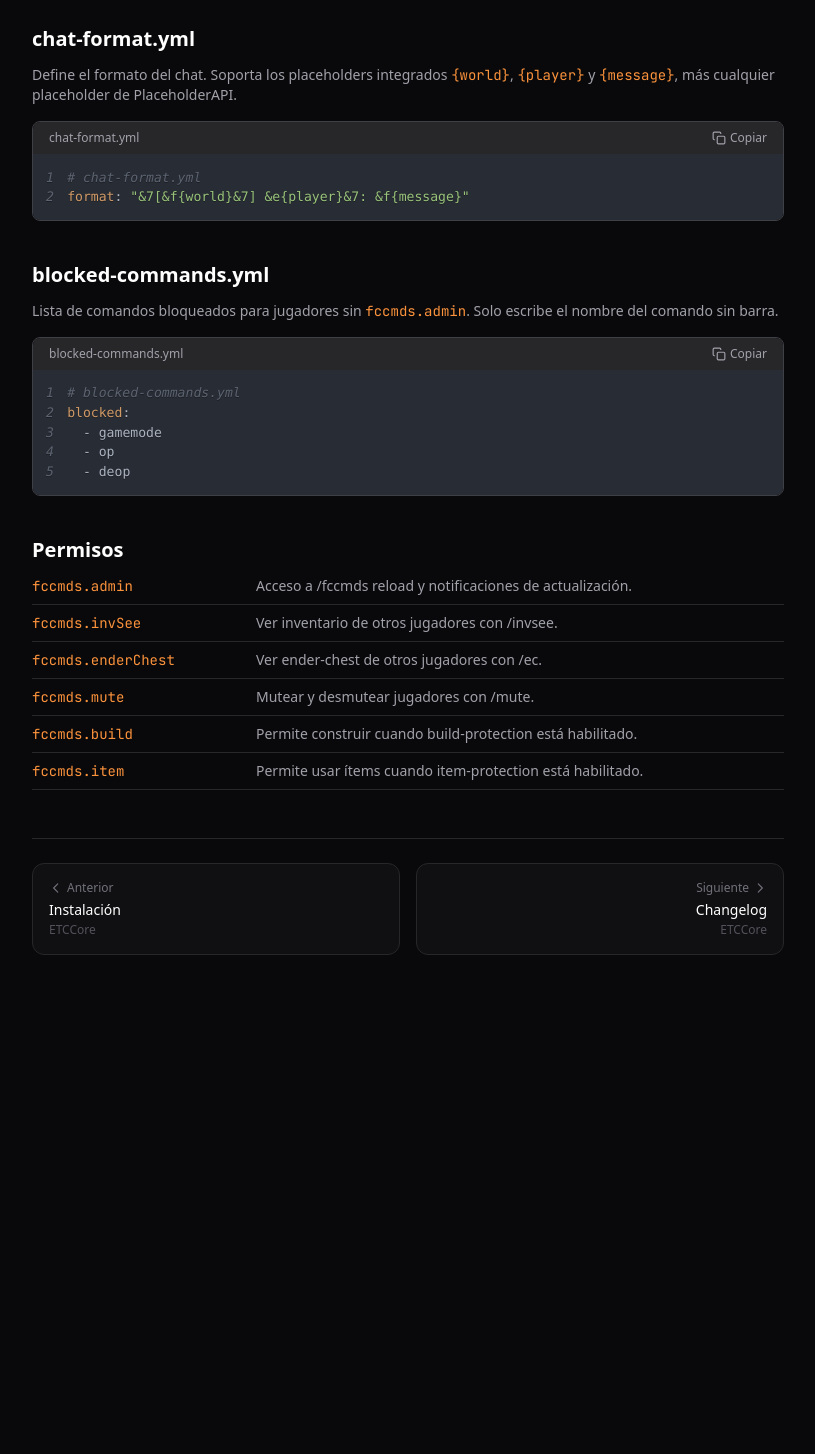
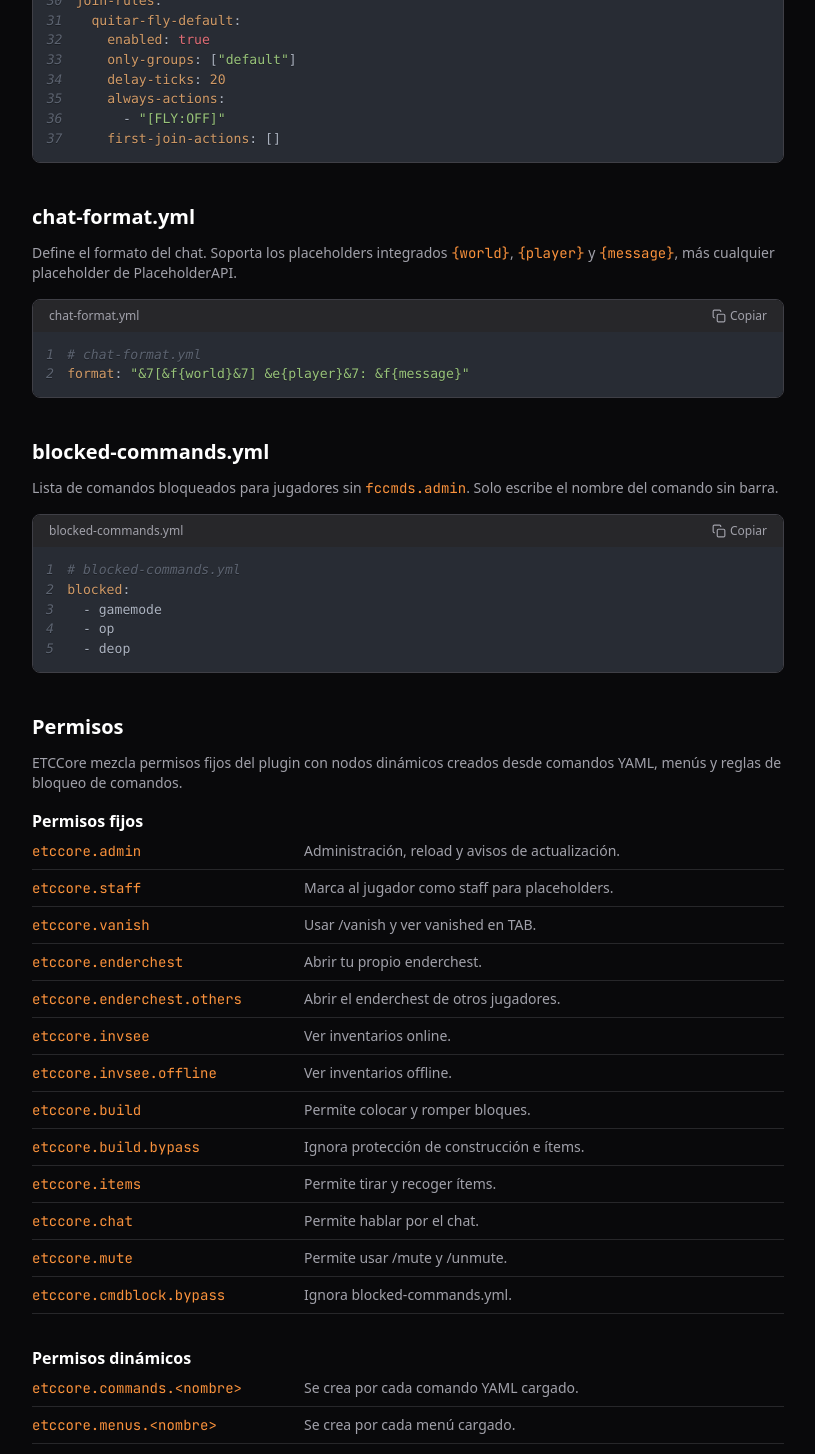
Before and after one commit to ETC-Minecraft/ETC-Minecraft-Docs, a React (Vite) app: page /etccore/config in a window 1280 px wide. Shown: the part 1330-2784 px from the top of the page, without its empty margins (248-1063 px from the left). Before the commit the page ends 2325 px from the top, so only its background shows below. Built offline with nearby package versions, Linux system fonts and the light colour scheme; the HTML template or start-up script is replaced by a standard one.

Commit message:
Document ETCCore permissions and fly actions

```diff
--- a/src/pages/Actions.jsx
+++ b/src/pages/Actions.jsx
@@ -1,4 +1,5 @@
 import CodeBlock from '../components/CodeBlock.jsx'
+import { Link } from 'react-router-dom'
 
 const actions = [
   { prefix: '[MESSAGE] texto',        desc: 'Envía un mensaje al jugador que ejecutó el comando. Soporta &colores.' },
@@ -6,6 +7,8 @@ const actions = [
   { prefix: '[CONSOLE] comando',      desc: 'Ejecuta un comando como consola.' },
   { prefix: '[PLAYER] comando',       desc: 'El jugador ejecuta un comando (sin barra).' },
   { prefix: '[ACTIONBAR] texto',      desc: 'Muestra texto en la barra de acción (encima del hotbar).' },
+  { prefix: '[FLY:ON]',               desc: 'Activa el vuelo del jugador forzando allowFlight y flying.' },
+  { prefix: '[FLY:OFF]',              desc: 'Desactiva el vuelo del jugador forzando allowFlight=false y flying=false.' },
   { prefix: '[TITLE] título;subtítulo', desc: 'Muestra un título en pantalla.' },
   { prefix: '[TITLE:fi:stay:fo] ...',  desc: 'Título con tiempos custom (ticks): fadeIn, stay, fadeOut.' },
   { prefix: '[SOUND] NOMBRE',         desc: 'Reproduce un sonido al jugador. Ej: ENTITY_ENDERMAN_TELEPORT' },
@@ -52,6 +55,11 @@ export default function Actions() {
         Las acciones se definen en la lista <code className="text-brand-400">actions:</code> de cada comando.
         Cada línea es una acción que se ejecuta en orden al usar el comando.
       </p>
+
+      <div className="mb-6 rounded-lg border border-zinc-800 bg-zinc-900/60 p-4 text-sm text-zinc-300">
+        Si vas a combinar acciones con permisos, grupos o reglas de entrada como <code className="text-brand-400">[FLY:OFF]</code>,
+        el listado completo de nodos disponibles está en <Link to="/etccore/config" className="text-brand-400 hover:underline">Configuración → Permisos</Link>.
+      </div>
 
       <h2 className="text-2xl font-bold text-white mt-8 mb-4">Referencia de acciones</h2>
       <div className="space-y-2">
--- a/src/pages/Config.jsx
+++ b/src/pages/Config.jsx
@@ -3,10 +3,10 @@ import CodeBlock from '../components/CodeBlock.jsx'
 const configYml = `
 # config.yml
 
-verbose-outputs: true
+verbose-outputs: false
 # Muestra mensajes de debug en consola al cargar comandos/menús.
 
-auto-reload: false
+auto-reload: true
 # Recarga automáticamente los YAML al detectar cambios en disco.
 # Usa con cuidado en producción.
 
@@ -18,17 +18,26 @@ log-commands: false
 # Guarda en plugins/ETCCore/logs/commands.log cada ejecución
 # de un comando personalizado (jugador, mundo, args, timestamp).
 
-build-protection: false
+build-protection: true
 # Evita que jugadores sin permiso construyan o rompan bloques.
 
 build-protection-message: "&cNo tienes permiso para construir aquí."
 # Mensaje al intentar construir sin permiso.
 
-item-protection: false
-# Evita que jugadores sin permiso usen ítems (clic derecho).
+item-protection: true
+# Evita que jugadores sin permiso tiren o recojan ítems.
 
 item-protection-message: "&cNo puedes usar este ítem."
 # Mensaje al intentar usar un ítem protegido.
+
+join-rules:
+  quitar-fly-default:
+    enabled: true
+    only-groups: ["default"]
+    delay-ticks: 20
+    always-actions:
+      - "[FLY:OFF]"
+    first-join-actions: []
 `
 
 const chatFmtYml = `
@@ -48,14 +57,44 @@ const sections = [
   {
     title: 'config.yml — opciones principales',
     rows: [
-      ['verbose-outputs', 'boolean', 'true', 'Mensajes de debug en consola al cargar YAMLs.'],
-      ['auto-reload', 'boolean', 'false', 'Recarga archivos automáticamente al detectar cambios.'],
+      ['verbose-outputs', 'boolean', 'false', 'Mensajes de debug en consola al cargar YAMLs.'],
+      ['auto-reload', 'boolean', 'true', 'Recarga archivos automáticamente al detectar cambios.'],
       ['update-checker', 'boolean', 'true', 'Notifica a OPs sobre nuevas versiones de ETCCore.'],
       ['log-commands', 'boolean', 'false', 'Registra cada ejecución en logs/commands.log.'],
-      ['build-protection', 'boolean', 'false', 'Bloquea construcción a jugadores sin permiso.'],
+      ['build-protection', 'boolean', 'true', 'Bloquea construcción a jugadores sin permiso.'],
       ['build-protection-message', 'string', '…', 'Mensaje al intentar construir sin permiso.'],
-      ['item-protection', 'boolean', 'false', 'Bloquea uso de ítems a jugadores sin permiso.'],
+      ['item-protection', 'boolean', 'true', 'Bloquea tirar y recoger ítems a jugadores sin permiso.'],
       ['item-protection-message', 'string', '…', 'Mensaje al intentar usar ítem protegido.'],
+    ],
+  },
+]
+
+const permissionGroups = [
+  {
+    title: 'Permisos fijos',
+    rows: [
+      ['etccore.admin', 'Administración, reload y avisos de actualización.'],
+      ['etccore.staff', 'Marca al jugador como staff para placeholders.'],
+      ['etccore.vanish', 'Usar /vanish y ver vanished en TAB.'],
+      ['etccore.enderchest', 'Abrir tu propio enderchest.'],
+      ['etccore.enderchest.others', 'Abrir el enderchest de otros jugadores.'],
+      ['etccore.invsee', 'Ver inventarios online.'],
+      ['etccore.invsee.offline', 'Ver inventarios offline.'],
+      ['etccore.build', 'Permite colocar y romper bloques.'],
+      ['etccore.build.bypass', 'Ignora protección de construcción e ítems.'],
+      ['etccore.items', 'Permite tirar y recoger ítems.'],
+      ['etccore.chat', 'Permite hablar por el chat.'],
+      ['etccore.mute', 'Permite usar /mute y /unmute.'],
+      ['etccore.cmdblock.bypass', 'Ignora blocked-commands.yml.'],
+    ],
+  },
+  {
+    title: 'Permisos dinámicos',
+    rows: [
+      ['etccore.commands.<nombre>', 'Se crea por cada comando YAML cargado.'],
+      ['etccore.menus.<nombre>', 'Se crea por cada menú cargado.'],
+      ['etccore.allow.<comando>', 'Permite un comando concreto en blocked-commands.yml.'],
+      ['permission: nodo.libre', 'Nodo personalizado que tú definas dentro de un comando YAML.'],
     ],
   },
 ]
@@ -113,22 +152,31 @@ export default function Config() {
       </p>
       <CodeBlock code={blockedYml} title="blocked-commands.yml" />
 
-      <h2 className="text-xl font-bold text-white mt-10 mb-3">Permisos</h2>
-      <div className="space-y-2">
-        {[
-          ['fccmds.admin', 'Acceso a /fccmds reload y notificaciones de actualización.'],
-          ['fccmds.invSee', 'Ver inventario de otros jugadores con /invsee.'],
-          ['fccmds.enderChest', 'Ver ender-chest de otros jugadores con /ec.'],
-          ['fccmds.mute', 'Mutear y desmutear jugadores con /mute.'],
-          ['fccmds.build', 'Permite construir cuando build-protection está habilitado.'],
-          ['fccmds.item', 'Permite usar ítems cuando item-protection está habilitado.'],
-        ].map(([perm, desc]) => (
-          <div key={perm} className="flex gap-4 border-b border-zinc-800 pb-2 text-sm">
-            <code className="text-brand-400 w-52 shrink-0">{perm}</code>
-            <span className="text-zinc-400">{desc}</span>
+      <h2 id="permisos-etccore" className="text-xl font-bold text-white mt-10 mb-3">Permisos</h2>
+      <p className="text-zinc-400 mb-4 text-sm">
+        ETCCore mezcla permisos fijos del plugin con nodos dinámicos creados desde comandos YAML, menús y reglas de bloqueo de comandos.
+      </p>
+      <div className="space-y-8">
+        {permissionGroups.map(group => (
+          <div key={group.title}>
+            <h3 className="text-white font-semibold mb-2">{group.title}</h3>
+            <div className="space-y-2">
+              {group.rows.map(([perm, desc]) => (
+                <div key={perm} className="flex gap-4 border-b border-zinc-800 pb-2 text-sm">
+                  <code className="text-brand-400 w-64 shrink-0">{perm}</code>
+                  <span className="text-zinc-400">{desc}</span>
+                </div>
+              ))}
+            </div>
           </div>
         ))}
       </div>
+
+      <h3 className="text-white font-semibold mt-8 mb-2">Ejemplos rápidos de LuckPerms</h3>
+      <CodeBlock
+        title="LuckPerms"
+        code={`/lp group terricola permission set etccore.build true\n/lp group terricola permission set etccore.items true\n/lp group terricola permission set etccore.allow.lobby true\n/lp group default permission set etccore.commands.kit false\n/lp group vip permission set etccore.menus.tienda true`}
+      />
     </div>
   )
 }
```
